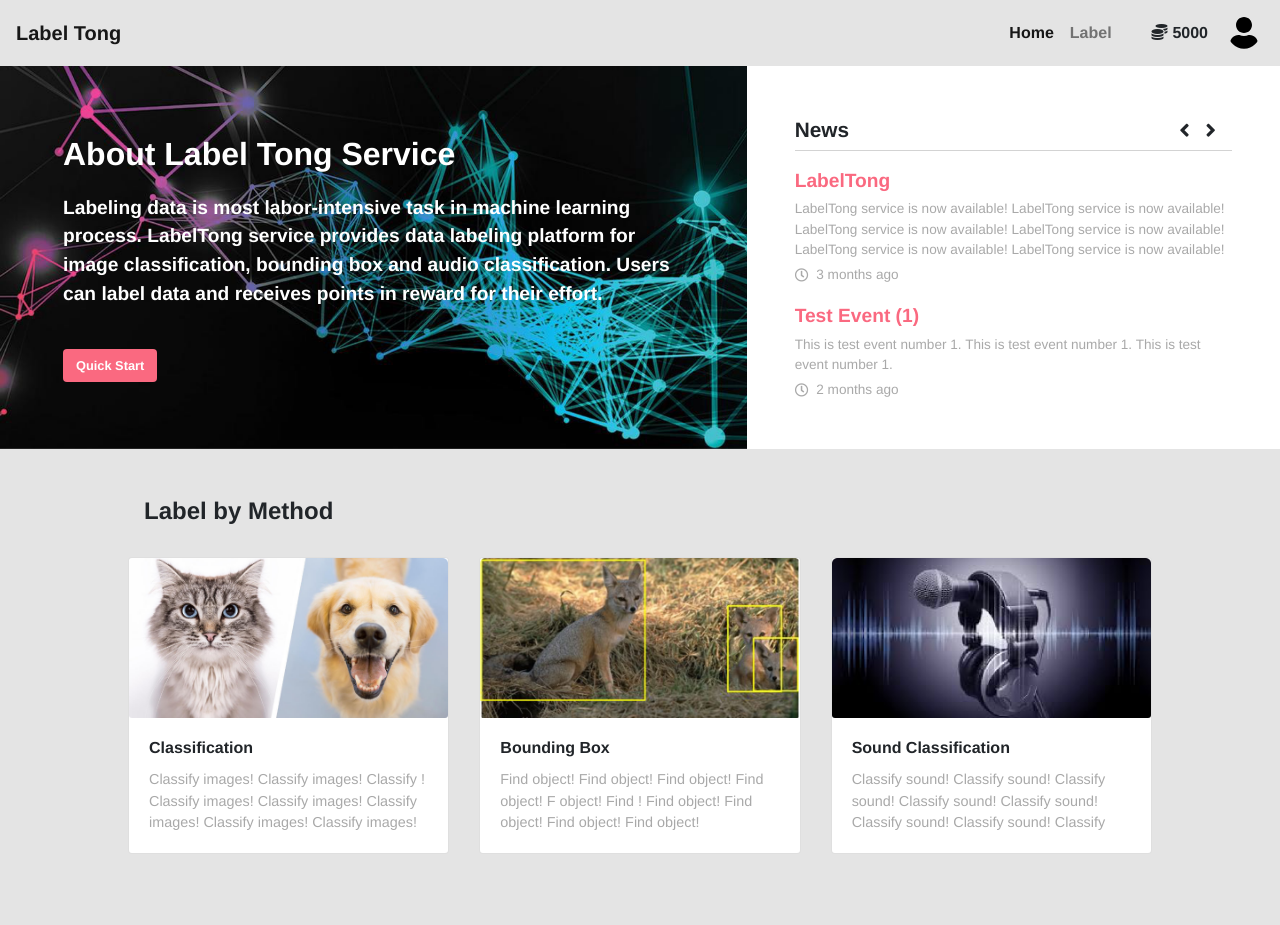
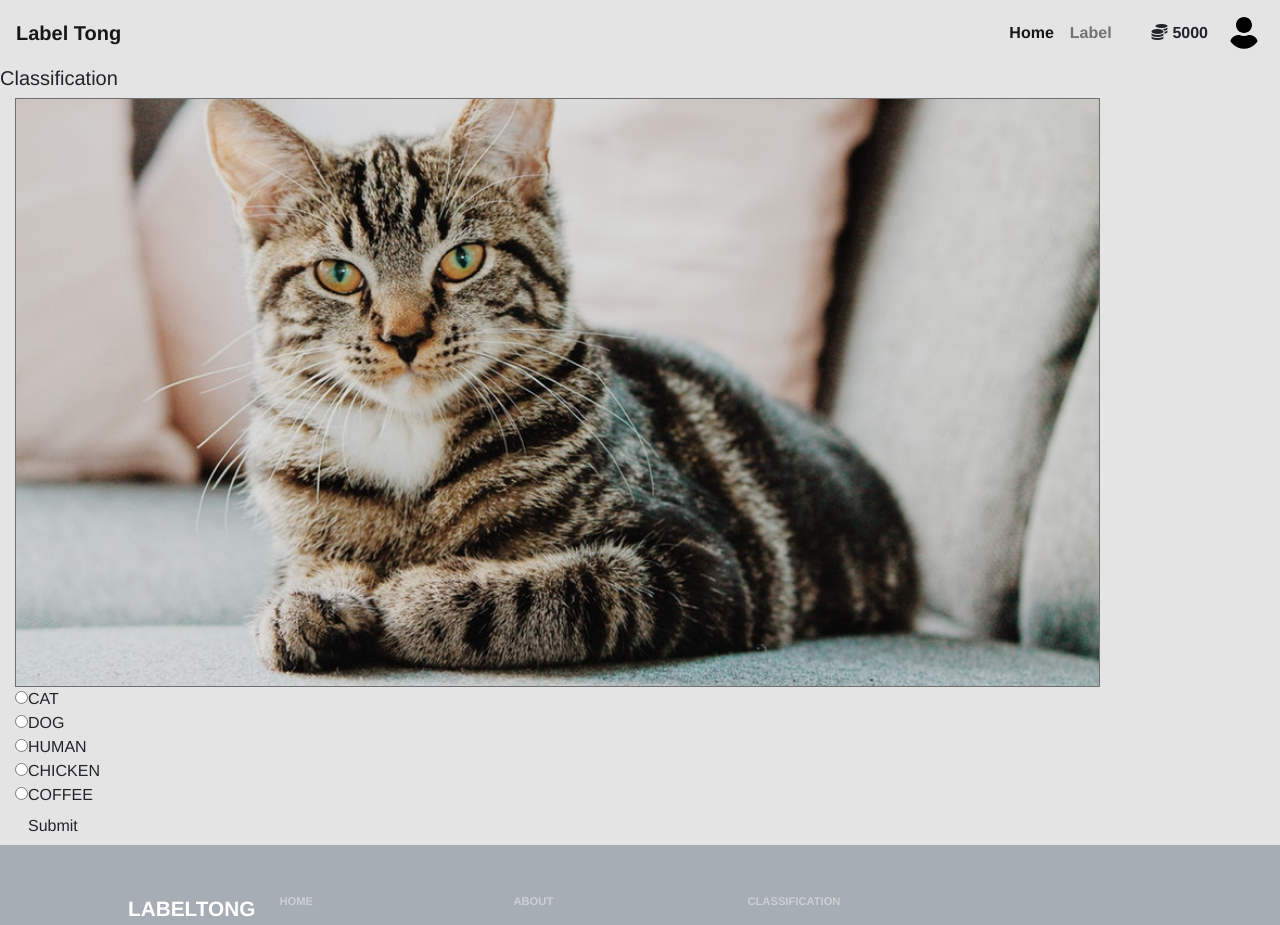
Before and after one commit to labeltong/web, a React (Create React App) app: page /label/class in a window 1280 px wide. Before the commit this address led to /. Shown: the top 925 px of the page. Built offline with nearby package versions, Linux system fonts and the light colour scheme.

Commit message:
Add classification page

```diff
--- a/src/App.js
+++ b/src/App.js
@@ -11,6 +11,8 @@
 import Home from './pages/Home';
 import Footer from './components/Footer';
 
+import Classification from './pages/Classification';
+
 import './App.scss';
 
 class App extends Component {
@@ -21,6 +23,7 @@
 					<Header />
 					<Switch>
 						<Route exact path="/" component={Home} />
+						<Route exact path="/label/class" component={Classification} />
 						<Redirect to="/" />
 					</Switch>
 					<Footer />
--- /dev/null
+++ b/src/pages/Classification.js
@@ -0,0 +1,30 @@
+import React, { Component } from 'react';
+import { exClassImg, exClassOptions } from '../testInputs';
+
+class Classification extends Component {
+	render() {
+		return (
+			<div className="label-class">
+				<h5>Classification</h5>
+				<div className="content">
+					<div className="image col-lg-7">
+						<img src={exClassImg} alt="classification image" />
+					</div>
+					<div className="control col-lg-4">
+						<div className="options">
+							{exClassOptions.map(option => (
+								<div className="option">
+									<input type="radio" name="class-option" value={option} />
+									{option}
+								</div>
+							))}
+						</div>
+						<button className="btn">Submit</button>
+					</div>
+				</div>
+			</div>
+		);
+	}
+}
+
+export default Classification;
--- a/src/testInputs.js
+++ b/src/testInputs.js
@@ -1,3 +1,5 @@
+import classificationImg from './static/ex_classification.png';
+
 export const IntroNewsTestInput = [
 	{
 		title: 'LabelTong',
@@ -17,3 +19,6 @@
 	// 	timestamp: '2019-03-25T10:35:24-08:00',
 	// },
 ];
+
+export const exClassImg = classificationImg;
+export const exClassOptions = ['CAT', 'DOG', 'HUMAN', 'CHICKEN', 'COFFEE'];
```
Also changed, not shown: src/static/ex_classification.png (added).
